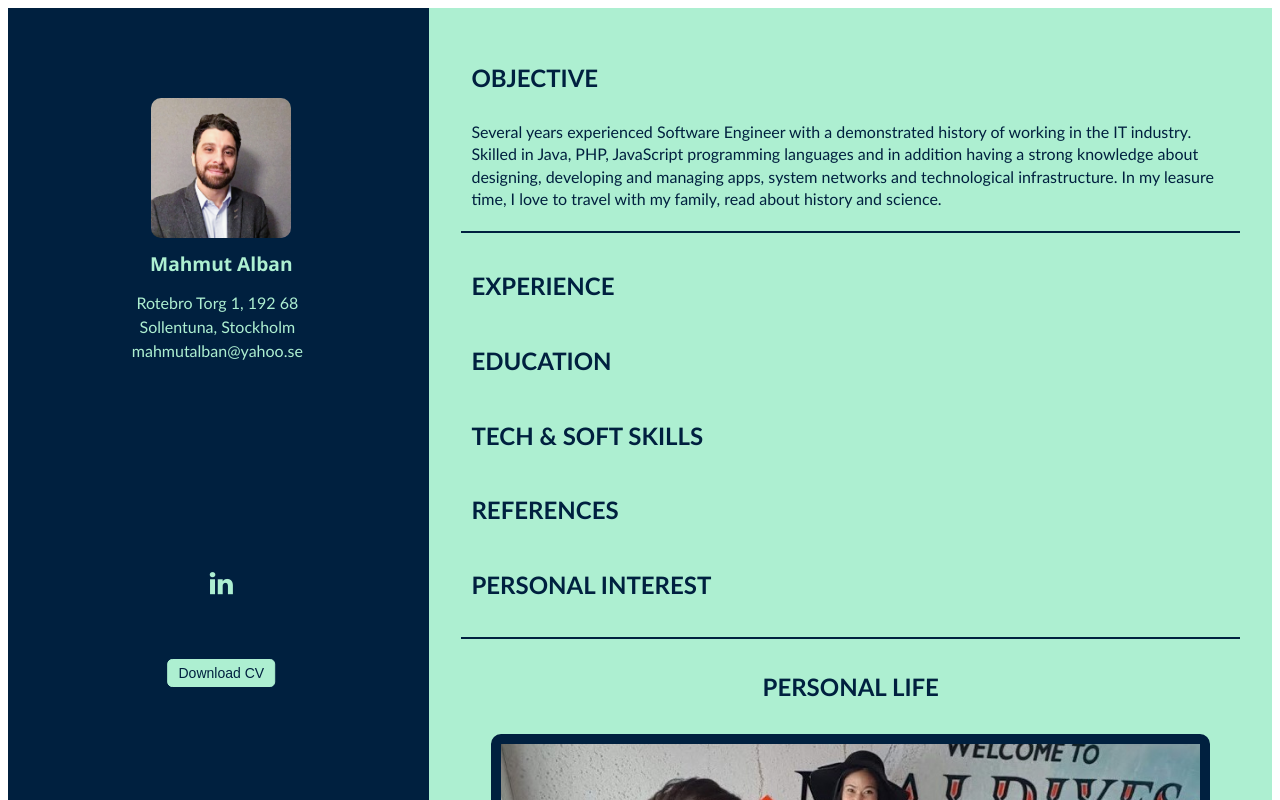
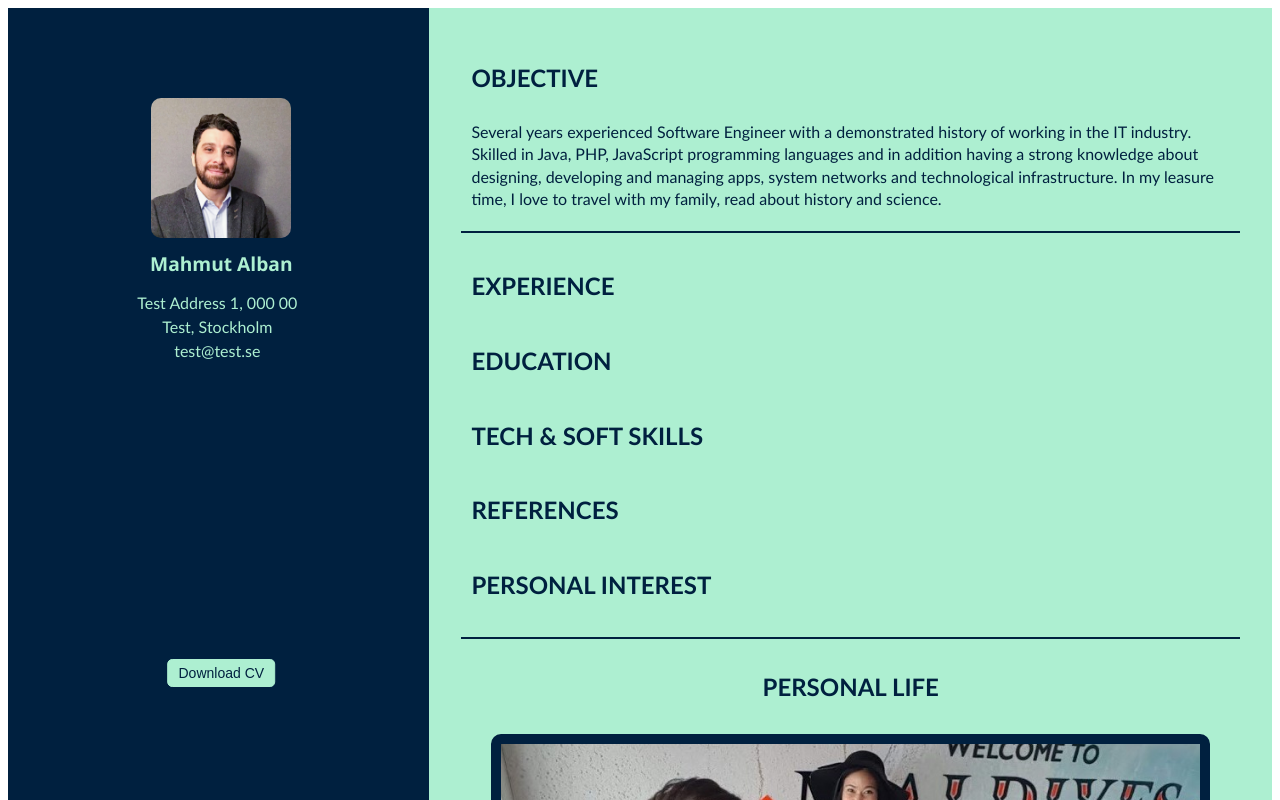
Before and after one commit to mahalban/mahalban.github.io, a plain HTML site: page index.html in a window 1280 px wide. Shown: the top 800 px of the page. Drawn offline with nearby package versions, Linux system fonts and the light colour scheme; a web font is replaced by a local one.

Commit message:
edited folders

```diff
--- a/index.html
+++ b/index.html
@@ -20,15 +20,12 @@
         <div class="name-text">
           <img alt=" " class="profile" src="/img/profile.jpg">
           <h1>Mahmut Alban</h1>
-          <p>Rotebro Torg 1, 192 68</p>
-          <p>Sollentuna, Stockholm</p>
-          <p>mahmutalban@yahoo.se</p>
+          <p>Test Address 1, 000 00</p>
+          <p>Test, Stockholm</p>
+          <p>test@test.se</p>
           <br>
-          <div class="linked">
-            <a class="fa fa-linkedin" href="https://www.linkedin.com/in/mahmutalban/" target="_blank"></a>
-          </div><br>
           <div class="download-file">
-            <a href="/files/test.pdf" download>
+            <a href="/files/dummy.pdf" download>
               <button class="button">Download CV</button>
             </a>
           </div>
```
Also changed, not shown: 1 other file.
